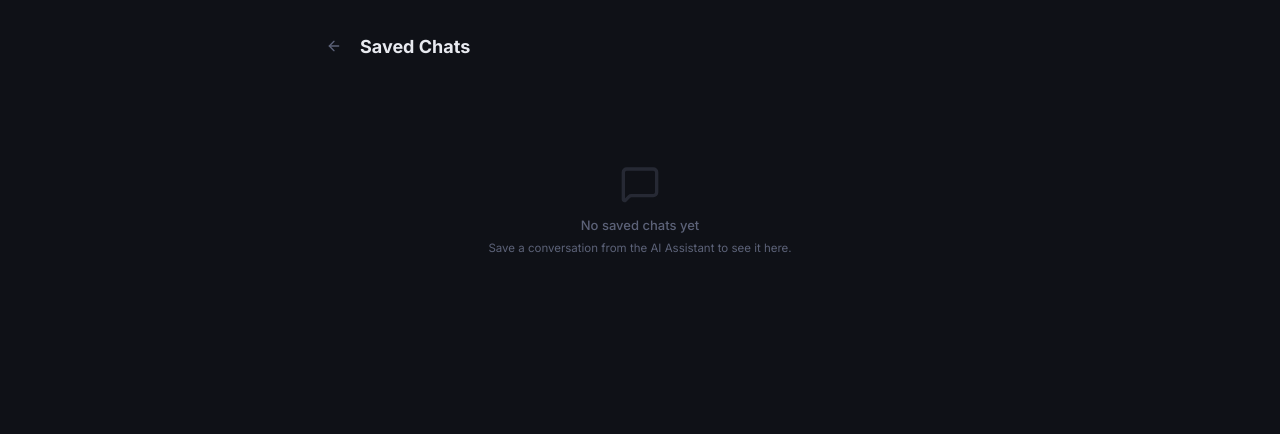
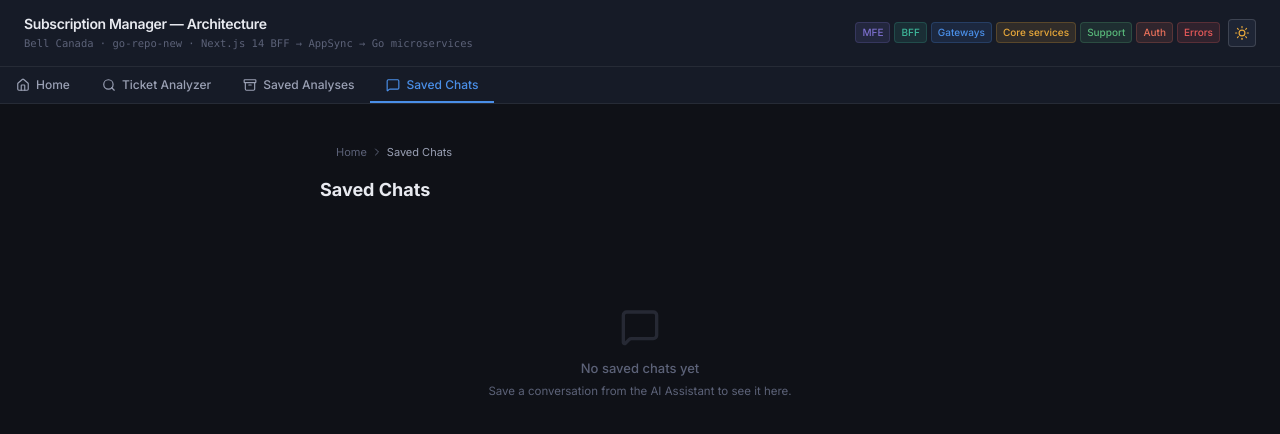
Before and after one commit to opyjo/bpp-architecture-app, a Next.js app: page /chats in a window 1280 px wide. Shown: the top 434 px of the page. Built offline with nearby package versions, Linux system fonts and the light colour scheme; no server answers; the database is empty.

Commit message:
Added navigation and breadcrumbs

```diff
--- a/src/app/analyses/page.tsx
+++ b/src/app/analyses/page.tsx
@@ -1,11 +1,10 @@
 "use client";
 
 import { useState, useEffect, useCallback } from "react";
-import Link from "next/link";
 import { useSavedAnalyses } from "@/lib/hooks/useSavedAnalyses";
 import AnalysisList from "@/components/analyses/AnalysisList";
 import type { SavedAnalysis } from "@/lib/types/saved-analysis";
-import { ArrowLeft } from "lucide-react";
+import Breadcrumbs from "@/components/nav/Breadcrumbs";
 
 export default function AnalysesPage() {
   const { fetchAnalyses, updateAnalysis, deleteAnalysis } = useSavedAnalyses();
@@ -40,20 +39,13 @@ export default function AnalysesPage() {
   };
 
   return (
-    <div className="min-h-screen bg-arch-bg">
+    <div className="flex-1 bg-arch-bg">
       <div className="max-w-2xl mx-auto px-4 py-8">
-        <div className="flex items-center justify-between mb-6">
-          <div className="flex items-center gap-3">
-            <Link
-              href="/"
-              className="p-1.5 rounded-lg text-arch-text3 hover:text-arch-text hover:bg-white/5 transition-colors"
-            >
-              <ArrowLeft className="w-4 h-4" />
-            </Link>
-            <h1 className="text-[18px] font-bold text-arch-text">
-              Saved Analyses
-            </h1>
-          </div>
+        <Breadcrumbs />
+        <div className="flex items-center justify-between mb-6 mt-2">
+          <h1 className="text-[18px] font-bold text-arch-text">
+            Saved Analyses
+          </h1>
         </div>
 
         {loading ? (
--- a/src/app/analyze/page.tsx
+++ b/src/app/analyze/page.tsx
@@ -7,8 +7,7 @@ import { DEFAULT_MODEL_ID } from "@/lib/ai/models";
 import { TICKET_ANALYZER_CONTEXT } from "@/lib/ai/ticket-analyzer-prompt";
 import TicketInput from "@/components/analyze/TicketInput";
 import AnalysisOutput from "@/components/analyze/AnalysisOutput";
-import Link from "next/link";
-import { ExternalLink } from "lucide-react";
+import Breadcrumbs from "@/components/nav/Breadcrumbs";
 
 const TICKET_TEXT_KEY = "analyzer-ticket-text";
 
@@ -94,28 +93,8 @@ export default function AnalyzePage() {
   };
 
   return (
-    <div className="h-screen flex flex-col bg-arch-bg">
-      {/* Minimal header */}
-      <div className="flex items-center gap-3 px-4 py-3 border-b border-arch-border bg-arch-bg2">
-        <a
-          href="/"
-          className="text-xs text-arch-text2 hover:text-arch-text transition-colors"
-        >
-          &larr; Back
-        </a>
-        <span className="text-xs text-arch-border">|</span>
-        <span className="text-sm font-medium text-arch-text">
-          Ticket Analyzer
-        </span>
-        <div className="ml-auto">
-          <Link
-            href="/analyses"
-            className="text-[10.5px] text-arch-text3 hover:text-arch-purple transition-colors px-2 py-1 rounded hover:bg-white/5 flex items-center gap-1"
-          >
-            Saved analyses <ExternalLink className="w-3 h-3" />
-          </Link>
-        </div>
-      </div>
+    <div className="flex-1 flex flex-col bg-arch-bg min-h-0">
+      <Breadcrumbs />
 
       {/* Save popover */}
       {showSavePopover && (
--- a/src/app/chats/page.tsx
+++ b/src/app/chats/page.tsx
@@ -1,11 +1,10 @@
 "use client";
 
 import { useState, useEffect, useCallback } from "react";
-import Link from "next/link";
 import { useSavedChats } from "@/lib/hooks/useSavedChats";
 import ChatList from "@/components/chats/ChatList";
 import type { SavedChat } from "@/lib/types/saved-chat";
-import { ArrowLeft } from "lucide-react";
+import Breadcrumbs from "@/components/nav/Breadcrumbs";
 
 export default function ChatsPage() {
   const { fetchChats, updateChat, deleteChat } = useSavedChats();
@@ -40,20 +39,13 @@ export default function ChatsPage() {
   };
 
   return (
-    <div className="min-h-screen bg-arch-bg">
+    <div className="flex-1 bg-arch-bg">
       <div className="max-w-2xl mx-auto px-4 py-8">
-        <div className="flex items-center justify-between mb-6">
-          <div className="flex items-center gap-3">
-            <Link
-              href="/"
-              className="p-1.5 rounded-lg text-arch-text3 hover:text-arch-text hover:bg-white/5 transition-colors"
-            >
-              <ArrowLeft className="w-4 h-4" />
-            </Link>
-            <h1 className="text-[18px] font-bold text-arch-text">
-              Saved Chats
-            </h1>
-          </div>
+        <Breadcrumbs />
+        <div className="flex items-center justify-between mb-6 mt-2">
+          <h1 className="text-[18px] font-bold text-arch-text">
+            Saved Chats
+          </h1>
         </div>
 
         {loading ? (
--- a/src/app/layout.tsx
+++ b/src/app/layout.tsx
@@ -3,6 +3,8 @@ import { Inter } from "next/font/google";
 import "@fontsource-variable/jetbrains-mono";
 import "./globals.css";
 import ThemeProvider from "@/components/ThemeProvider";
+import Header from "@/components/Header";
+import MainNav from "@/components/nav/MainNav";
 
 const inter = Inter({
   variable: "--font-inter",
@@ -10,8 +12,8 @@ const inter = Inter({
 });
 
 export const metadata: Metadata = {
-  title: "Subscription Manager \u2014 Architecture",
-  description: "Bell Canada \u00b7 go-repo-new \u00b7 Next.js 14 BFF \u2192 AppSync \u2192 Go microservices",
+  title: "Subscription Manager — Architecture",
+  description: "Bell Canada · go-repo-new · Next.js 14 BFF → AppSync → Go microservices",
 };
 
 export default function RootLayout({
@@ -21,8 +23,10 @@ export default function RootLayout({
 }>) {
   return (
     <html lang="en" className={inter.variable} suppressHydrationWarning>
-      <body className="min-h-screen bg-arch-bg text-arch-text font-sans antialiased">
+      <body className="min-h-screen flex flex-col bg-arch-bg text-arch-text font-sans antialiased">
         <ThemeProvider>
+          <Header />
+          <MainNav />
           {children}
         </ThemeProvider>
       </body>
--- a/src/app/page.tsx
+++ b/src/app/page.tsx
@@ -1,8 +1,6 @@
 "use client";
 
 import { useState } from "react";
-import Link from "next/link";
-import Header from "@/components/Header";
 import ArchitectureTab from "@/components/tabs/ArchitectureTab";
 import UiPagesTab from "@/components/tabs/UiPagesTab";
 import PayloadsTab from "@/components/tabs/PayloadsTab";
@@ -27,9 +25,8 @@ export default function Home() {
   const [activeTab, setActiveTab] = useState("arch");
 
   return (
-    <div className="min-h-screen flex flex-col">
-      <Header />
-      <div className="flex bg-arch-bg2 border-b border-arch-border overflow-x-auto tab-bar-enter">
+    <div className="flex-1 flex flex-col">
+      <div className="flex bg-arch-bg3 border-b border-arch-border overflow-x-auto tab-bar-enter">
         {tabs.map((tab, i) => (
           <button
             key={tab.id}
@@ -44,13 +41,6 @@ export default function Home() {
             {tab.label}
           </button>
         ))}
-        <Link
-          href="/analyze"
-          style={{ animationDelay: `${tabs.length * 40}ms` }}
-          className="tab-item tab-analyzer px-5 py-2.5 text-xs font-semibold whitespace-nowrap shrink-0 text-arch-blue"
-        >
-          Ticket Analyzer &rarr;
-        </Link>
       </div>
       <div className="flex-1">
         {activeTab === "arch" && <ArchitectureTab />}
--- /dev/null
+++ b/src/components/nav/Breadcrumbs.tsx
@@ -0,0 +1,33 @@
+"use client";
+
+import Link from "next/link";
+import { usePathname } from "next/navigation";
+import { ChevronRight } from "lucide-react";
+import { buildBreadcrumbs } from "@/lib/navigation";
+
+export default function Breadcrumbs({ dynamicLabel }: { dynamicLabel?: string }) {
+  const pathname = usePathname();
+  const crumbs = buildBreadcrumbs(pathname, dynamicLabel);
+
+  if (crumbs.length === 0) return null;
+
+  return (
+    <nav className="flex items-center gap-1 px-4 py-2 text-[11px] text-arch-text3">
+      {crumbs.map((crumb, i) => (
+        <span key={i} className="flex items-center gap-1">
+          {i > 0 && <ChevronRight className="w-3 h-3" />}
+          {crumb.href ? (
+            <Link
+              href={crumb.href}
+              className="hover:text-arch-text transition-colors"
+            >
+              {crumb.label}
+            </Link>
+          ) : (
+            <span className="text-arch-text2">{crumb.label}</span>
+          )}
+        </span>
+      ))}
+    </nav>
+  );
+}
--- /dev/null
+++ b/src/components/nav/MainNav.tsx
@@ -0,0 +1,35 @@
+"use client";
+
+import Link from "next/link";
+import { usePathname } from "next/navigation";
+import { navItems } from "@/lib/navigation";
+
+export default function MainNav() {
+  const pathname = usePathname();
+
+  return (
+    <nav className="flex bg-arch-bg2 border-b border-arch-border overflow-x-auto">
+      {navItems.map((item) => {
+        const active = item.matchExact
+          ? pathname === item.href
+          : pathname.startsWith(item.href);
+        const Icon = item.icon;
+
+        return (
+          <Link
+            key={item.href}
+            href={item.href}
+            className={`tab-item flex items-center gap-1.5 px-4 py-2.5 text-xs font-medium whitespace-nowrap shrink-0 border-b-0 ${
+              active
+                ? "tab-item-active text-arch-blue"
+                : "text-arch-text2 hover:text-arch-text hover:bg-white/[0.03]"
+            }`}
+          >
+            <Icon className="w-3.5 h-3.5" />
+            {item.label}
+          </Link>
+        );
+      })}
+    </nav>
+  );
+}
--- /dev/null
+++ b/src/lib/navigation.ts
@@ -0,0 +1,58 @@
+import { Home, Search, Archive, MessageSquare } from "lucide-react";
+
+export const navItems = [
+  {
+    label: "Home",
+    href: "/",
+    icon: Home,
+    matchExact: true,
+  },
+  {
+    label: "Ticket Analyzer",
+    href: "/analyze",
+    icon: Search,
+    matchExact: false,
+  },
+  {
+    label: "Saved Analyses",
+    href: "/analyses",
+    icon: Archive,
+    matchExact: false,
+  },
+  {
+    label: "Saved Chats",
+    href: "/chats",
+    icon: MessageSquare,
+    matchExact: false,
+  },
+] as const;
+
+export interface BreadcrumbSegment {
+  label: string;
+  href?: string;
+}
+
+export function buildBreadcrumbs(
+  pathname: string,
+  dynamicLabel?: string
+): BreadcrumbSegment[] {
+  if (pathname === "/") return [];
+
+  const crumbs: BreadcrumbSegment[] = [{ label: "Home", href: "/" }];
+
+  if (pathname === "/analyze") {
+    crumbs.push({ label: "Ticket Analyzer" });
+  } else if (pathname === "/analyses") {
+    crumbs.push({ label: "Saved Analyses" });
+  } else if (pathname.startsWith("/analyses/")) {
+    crumbs.push({ label: "Saved Analyses", href: "/analyses" });
+    crumbs.push({ label: dynamicLabel || "Detail" });
+  } else if (pathname === "/chats") {
+    crumbs.push({ label: "Saved Chats" });
+  } else if (pathname.startsWith("/chats/")) {
+    crumbs.push({ label: "Saved Chats", href: "/chats" });
+    crumbs.push({ label: dynamicLabel || "Detail" });
+  }
+
+  return crumbs;
+}
```
Also changed, not shown: src/components/analyses/AnalysisDetailView.tsx (+7 -12 lines), src/components/chats/ChatDetailView.tsx (+7 -12 lines).
